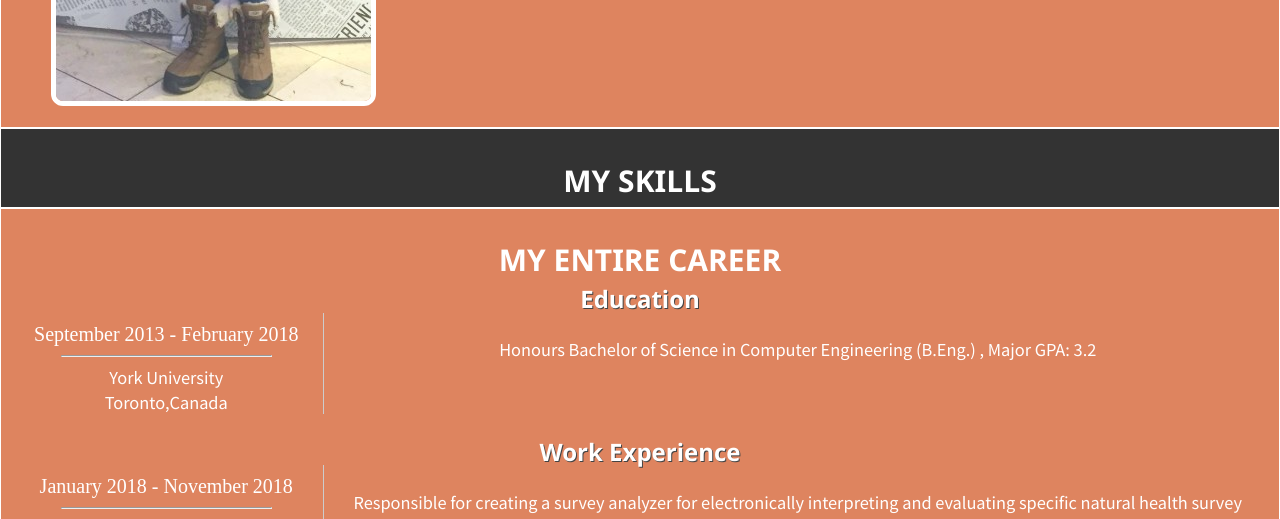
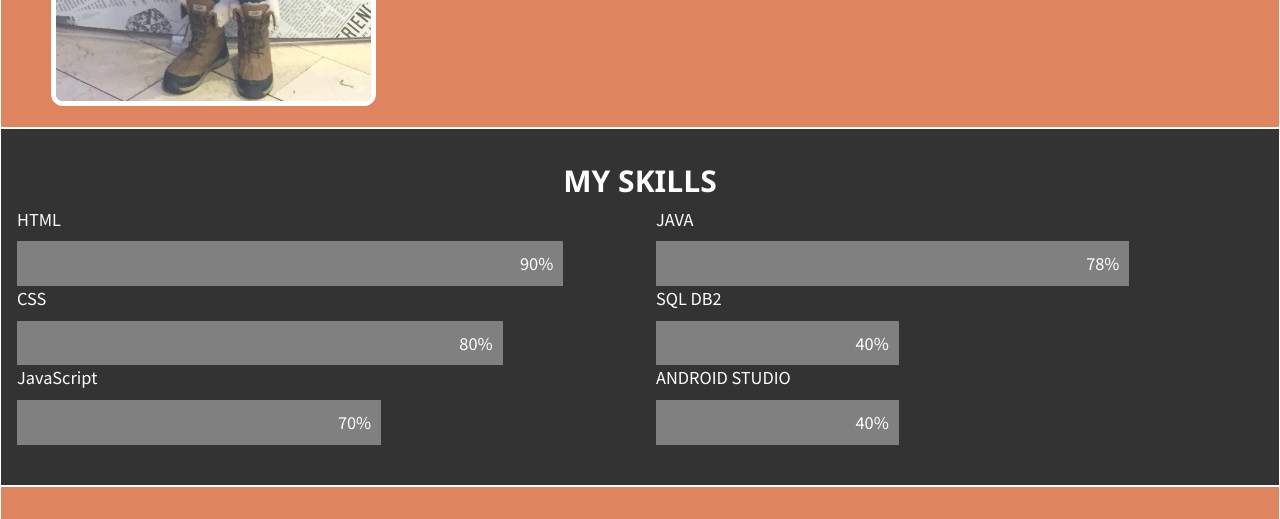
Before and after one commit to Bhumika-P/Bhumika-P.github.io, a plain HTML site: page index.html in a window 1280 px wide. Shown: the part 1500-2019 px from the top of the page. Drawn offline with nearby package versions, Linux system fonts and the light colour scheme; a web font is replaced by a local one.

```diff
--- a/index.html
+++ b/index.html
@@ -64,6 +64,38 @@
 
         <div id="skills" class= "w3-rest"><br>
                 <h2 id="h_skills">MY SKILLS</h2>
+                <div class ="w3-half w3-container w3-left-align w3-margin-bottom">
+                    <p>HTML</p>
+                    <div class="container1">
+                        <div class="skills html">90%</div>
+                    </div>
+                    <p>CSS</p>
+                    <div class="container1">
+                        <div class="skills css">80%</div>
+                    </div>
+                    <p>JavaScript</p>
+                    <div class="container1">
+                        <div class="skills js">70%</div>
+                    </div>
+                    <br>
+                </div>
+
+                <div class ="w3-half w3-container w3-left-align w3-margin-bottom">
+                    <p>JAVA</p>
+                    <div class="container1">
+                        <div class="skills java">78%</div>
+                    </div>
+                    <p>SQL DB2</p>
+                    <div class="container1">
+                        <div class="skills sql">40%</div>
+                    </div>
+                    <p>ANDROID STUDIO</p>
+                    <div class="container1">
+                        <div class="skills as">40%</div>
+                    </div>
+                    <br>
+                </div>
+
         </div>
 
         <div id = "career" class= "w3-rest"><br>
@@ -241,6 +273,16 @@
         function to_resume(){
             v7.scrollIntoView(true);
         }
+
+        $(document).click(function(){
+        $("#dropdown-content").hide();
+        });
+
+/* Clicks within the dropdown won't make
+   it past the dropdown itself */
+        $("#dropdown-content").click(function(e){
+    e.stopPropagation();
+        });
     </script>
 </body>
 </html>
--- a/style.css
+++ b/style.css
@@ -38,7 +38,6 @@
     display: block;
   }
 
-
   h1,h2,h3{
       text-align: center;
       color:white;
@@ -60,6 +59,22 @@
   #mail{
     margin-top:1%;
   }
+  .container1 {
+    width: 100%;
+  }
+
+  .skills {
+    text-align: right;
+    padding: 10px;
+    color: white;
+  }
+  .html {width:90%; background-color: #808080;}
+  .css {width:80%; background-color: #808080;}
+  .js {width:60%; background-color: #808080;}
+  .as {width:40%; background-color: #808080;}
+  .sql {width:40%; background-color: #808080;}
+  .java{width:78%; background-color: #808080;}
+
   .collapsible {
     border-radius: 16px;
     background-color: #777;
@@ -169,11 +184,7 @@
     border: 1px solid white;
   }
   #skills{
-    align-content: center;
-    max-width : 100%;
-    height: auto;
     background-color: #333;
-    text-align:center;
     font-size: calc(10px + 0.5vw);
     color:white;
     border: 1px solid white;
```
